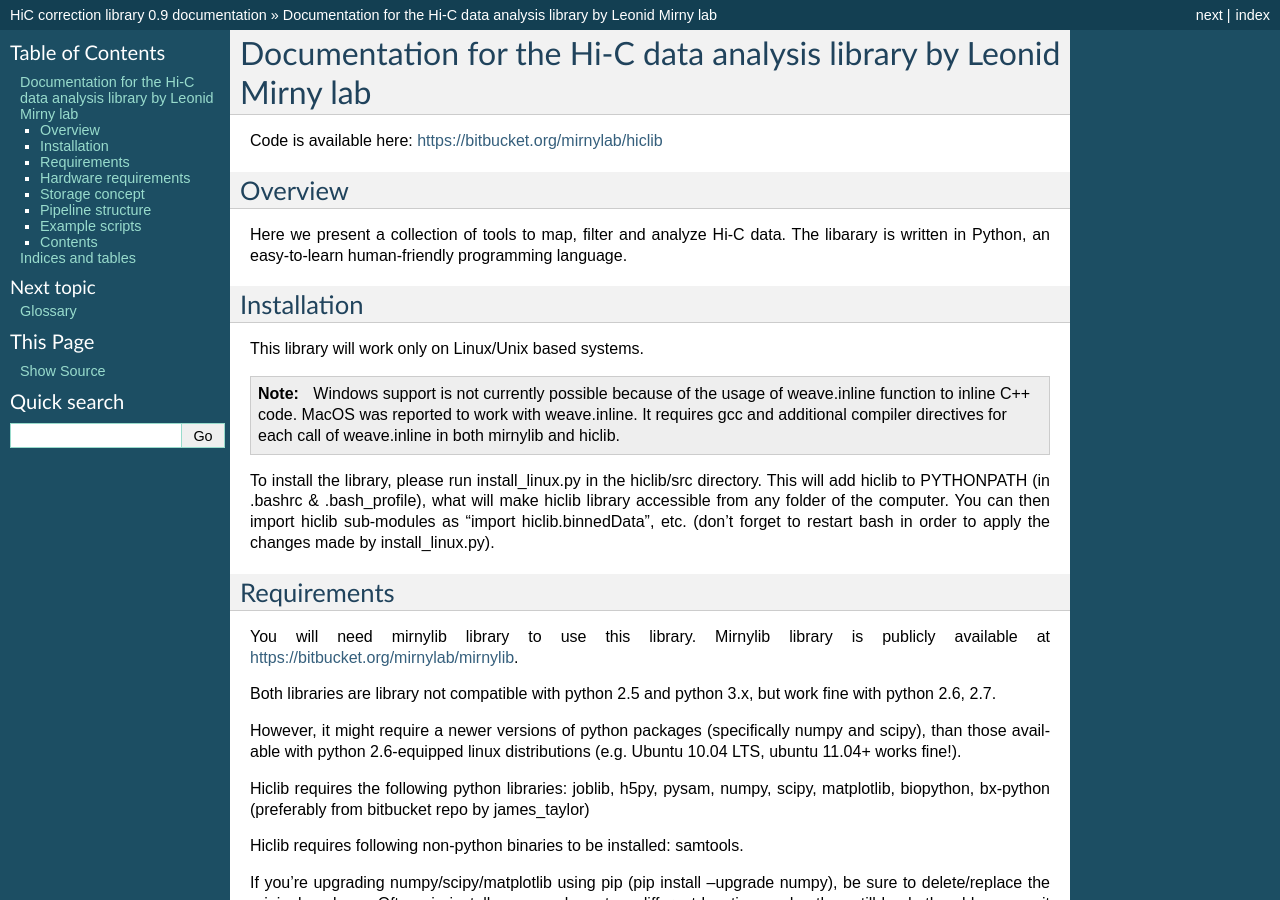
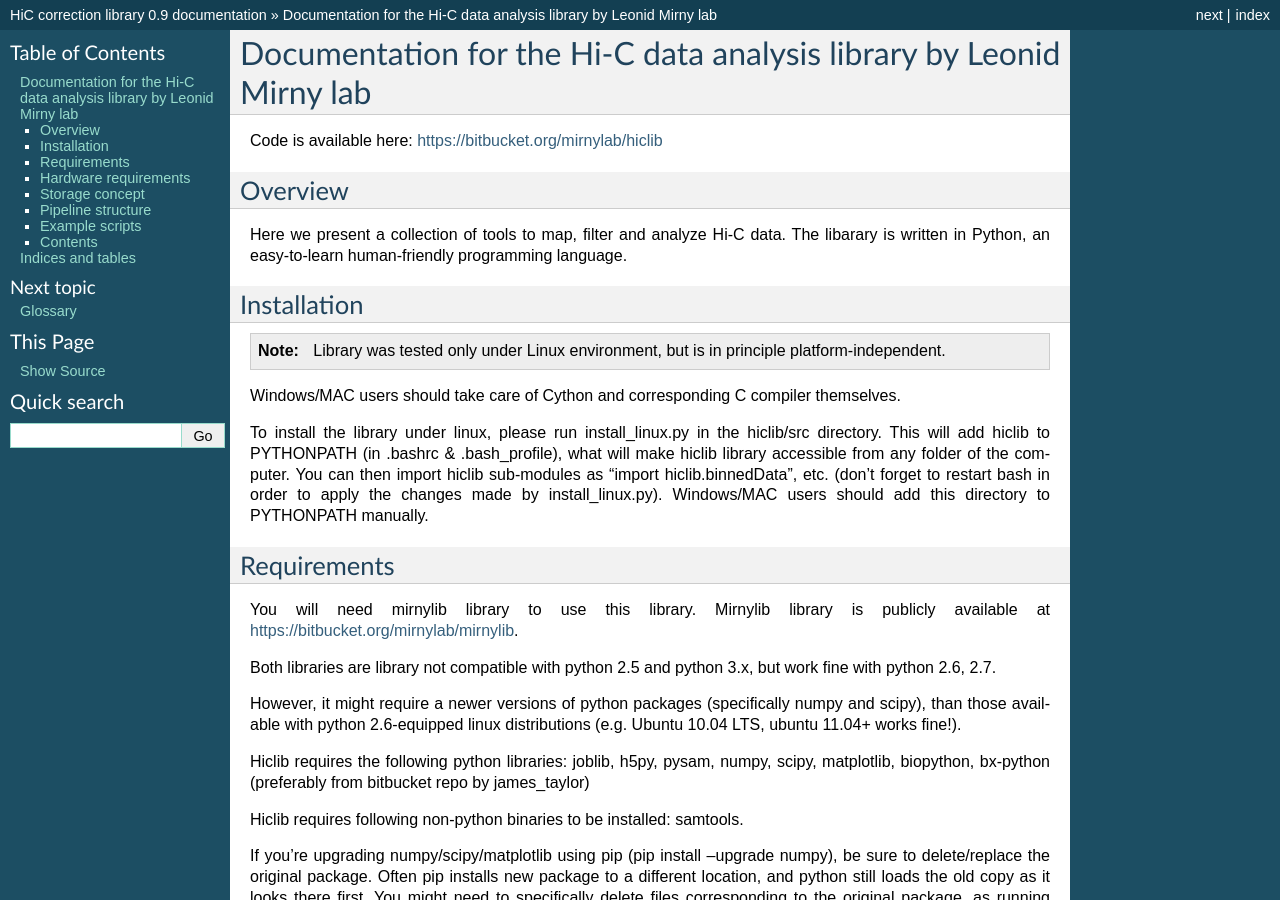
Before and after one commit to mirnylab/hiclib-legacy, a Sphinx documentation site: the page built from doc/source/index.rst, in a window 1280 px wide and 900 px high. Built offline with Sphinx 7.4.7, drawn with Linux system fonts in a browser that asks for light colours; formulas are drawn with MathJax 3.

```diff
--- a/doc/source/index.rst
+++ b/doc/source/index.rst
@@ -44,17 +44,18 @@
 
 Installation
 ------------
-This library will work only on Linux/Unix based systems.
 
-.. note:: Windows support is not currently possible because of the usage of weave.inline function to inline C++ code.
-	MacOS was reported to work with weave.inline. It requires gcc and additional compiler directives
-	for each call of weave.inline in both mirnylib and hiclib.
 
-To install the library, please run install_linux.py in the hiclib/src directory.
+.. note:: Library was tested only under Linux environment, but is in principle platform-independent.
+Windows/MAC users should take care of  Cython and corresponding C compiler themselves.
+
+To install the library under linux, please run install_linux.py in the hiclib/src directory.
 This will add hiclib to PYTHONPATH (in .bashrc & .bash_profile), what will make
 hiclib library accessible from any folder of the computer.
 You can then import hiclib sub-modules as "import hiclib.binnedData", etc.
 (don't forget to restart bash in order to apply the changes made by install_linux.py).
+Windows/MAC users should add this directory to PYTHONPATH manually.
+
 
 Requirements
 ------------
```
Also changed, not shown: 2 other files.
